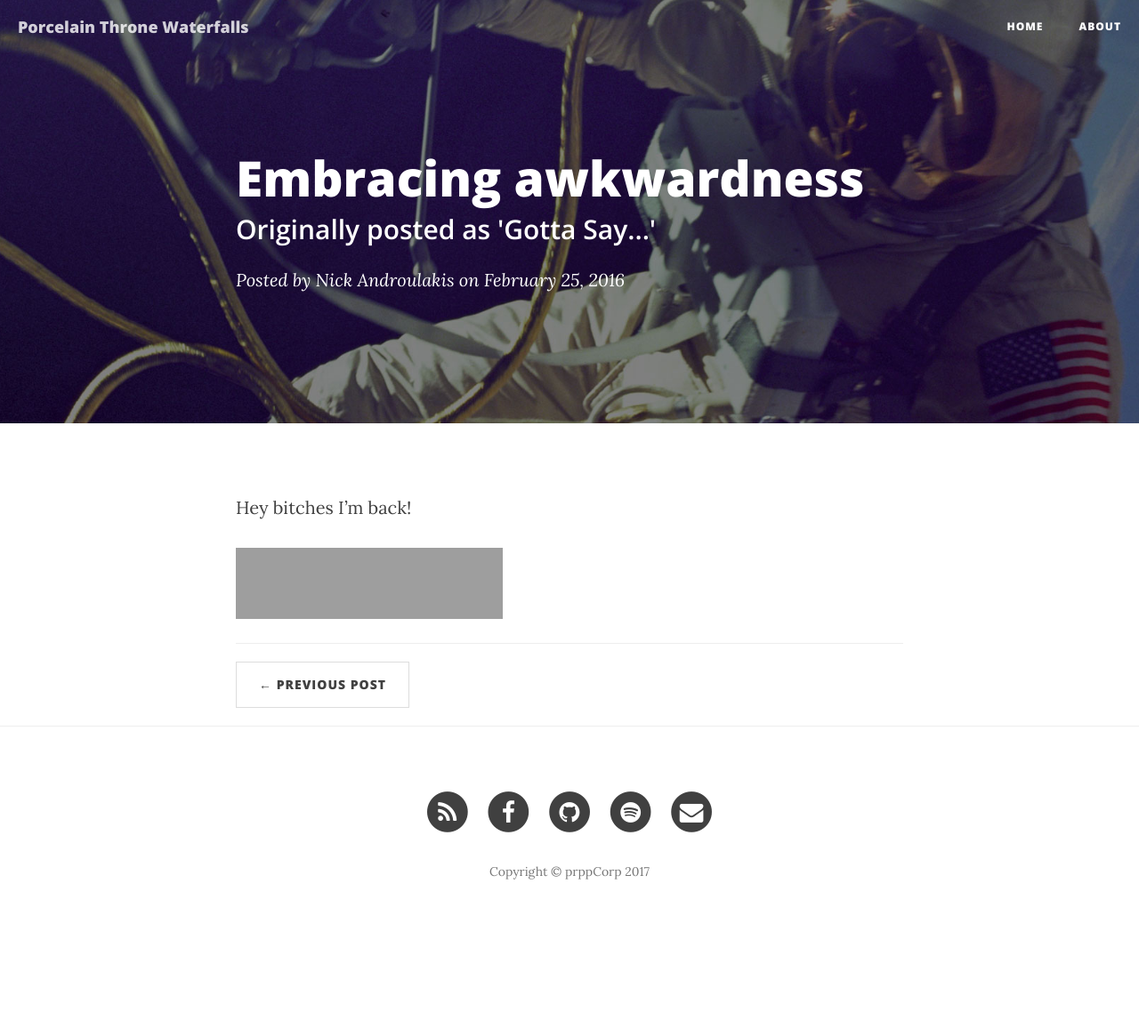
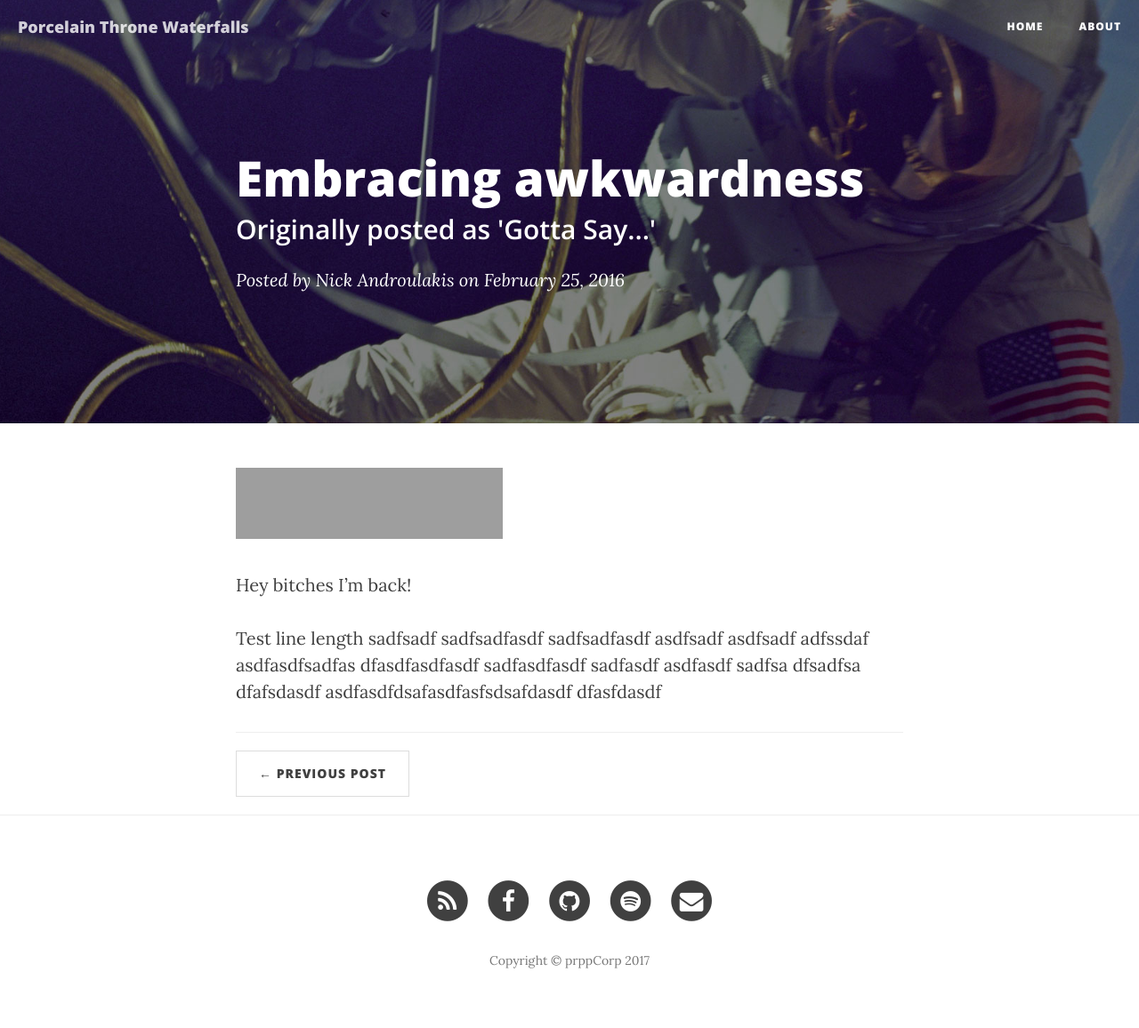
Before and after one commit to nickAndroulakis/PorcelainThroneWaterfalls, a Jekyll site: the page built from _posts/2017-10-26-New-beginnings.markdown, in a window 1280 px wide. Shown: the whole page at 89% size. Built offline with Jekyll 4.4.1, drawn with Linux system fonts in a browser that asks for light colours; nearby versions of some CDN libraries; before the commit the page ends 1056 px from its top, so only the background shows below that; grey boxes are pictures that could not be loaded.

Commit message:
adjusting spotify embed

```diff
--- a/_layouts/post.html
+++ b/_layouts/post.html
@@ -25,7 +25,10 @@ layout: default
         <div class="row">
             <div class="col-lg-8 col-lg-offset-2 col-md-10 col-md-offset-1">
 
-				{{ content }}
+              {% if page.spotify-uri %}
+                {% include spotify.html %}
+              {% endif %}
+				          {{ content }}
 
                 <hr>
 
--- a/_posts/2017-10-26-New-beginnings.markdown
+++ b/_posts/2017-10-26-New-beginnings.markdown
@@ -10,4 +10,4 @@ spotify-uri: "spotify:track:2euZEspBxYfpKoZVN1E386"
 
 Hey bitches I'm back!
 
-{% include spotify.html %}
+Test line length sadfsadf sadfsadfasdf sadfsadfasdf asdfsadf asdfsadf adfssdaf asdfasdfsadfas dfasdfasdfasdf sadfasdfasdf sadfasdf asdfasdf sadfsa dfsadfsa dfafsdasdf  asdfasdfdsafasdfasfsdsafdasdf dfasfdasdf
```
